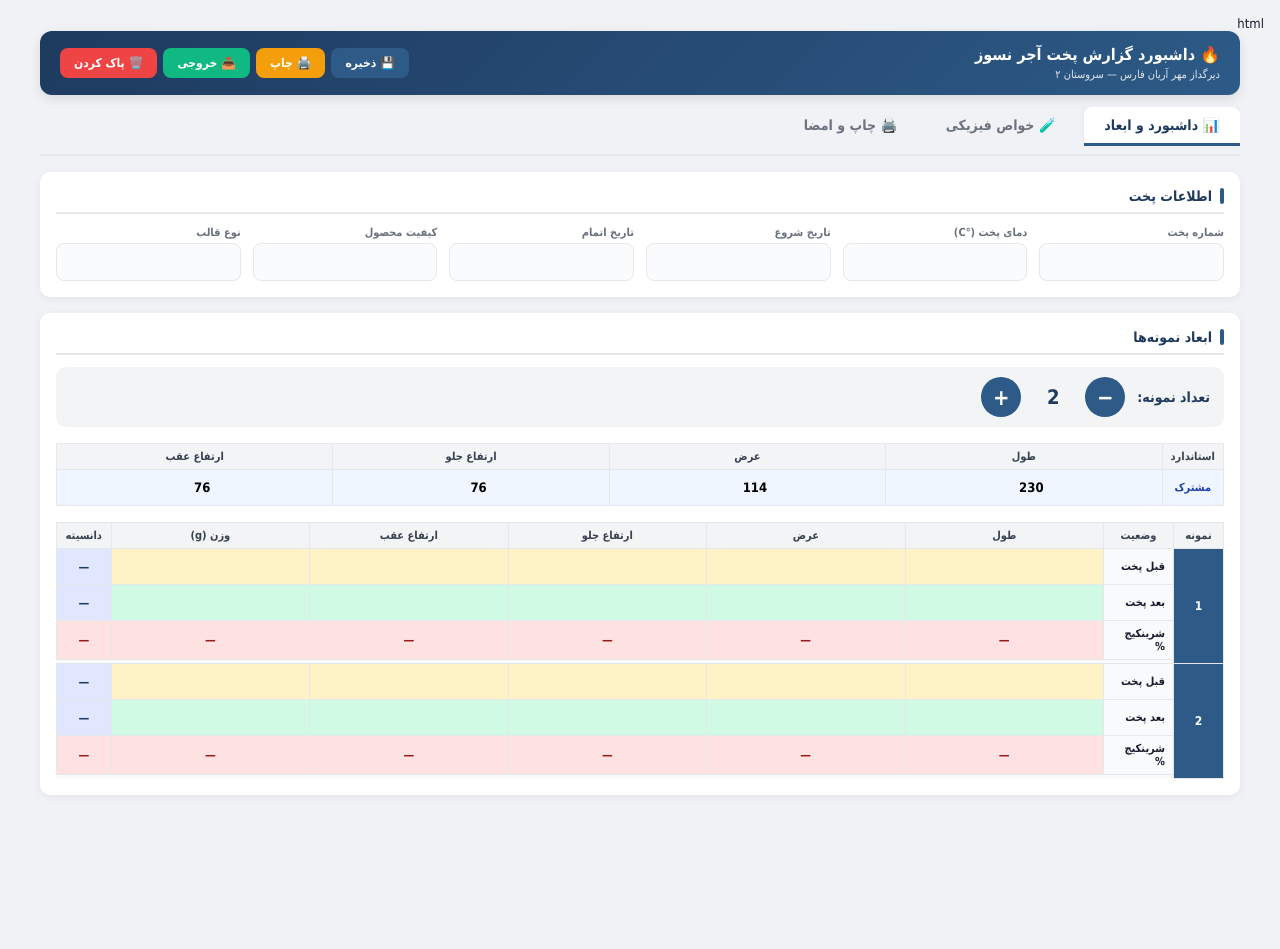
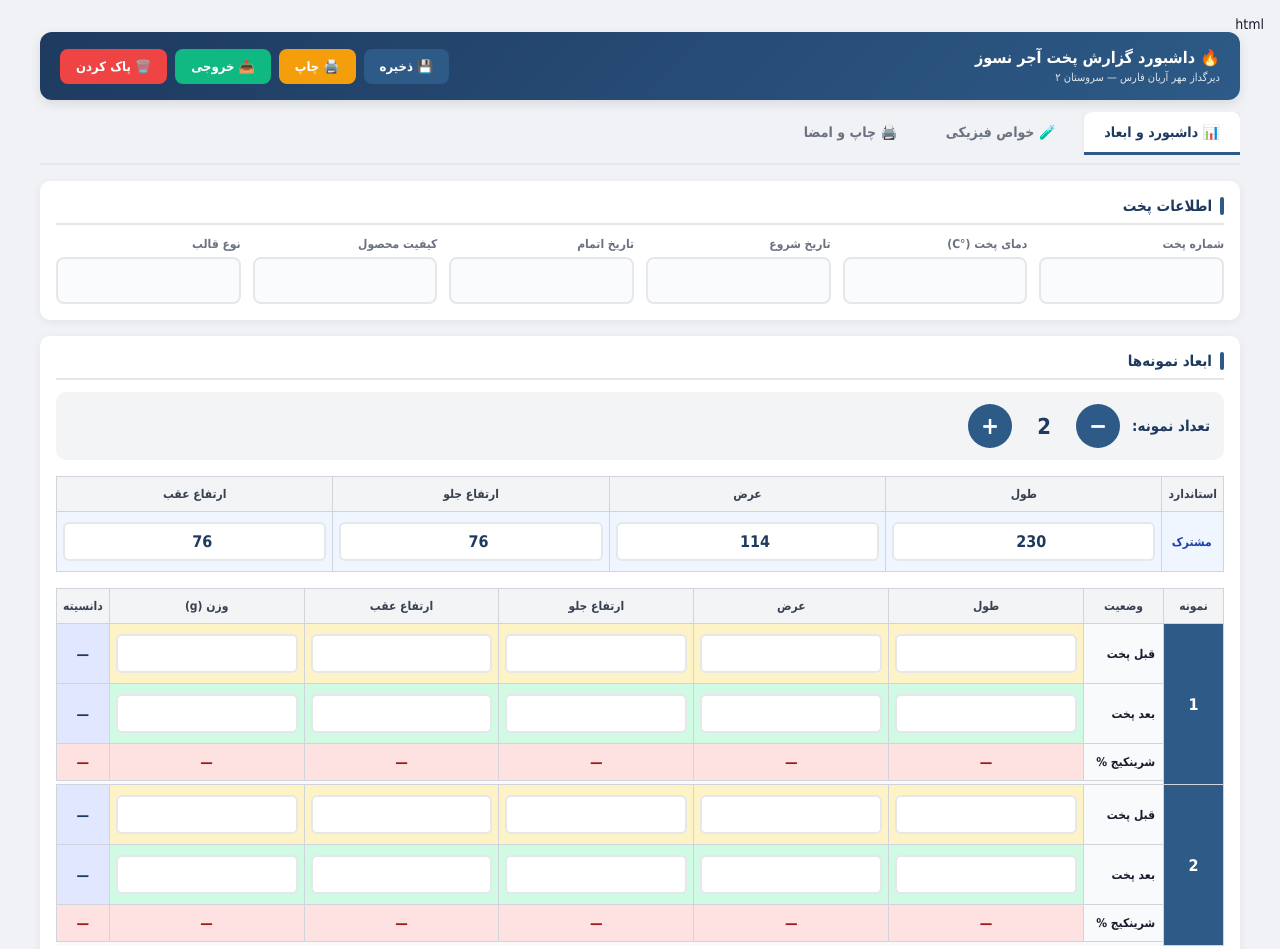
Before and after one commit to aliamini51300-maker/refractory-report, a plain HTML site: page index.html in a window 1280 px wide. Shown: the top 949 px of the page. Before the commit the page ends 827 px from the top, so only its background shows below. Drawn offline with Linux system fonts and the light colour scheme.

Commit message:
Update index.html

```diff
--- a/index.html
+++ b/index.html
@@ -1,3 +1,4 @@
+
 html
 <!DOCTYPE html>
 <html lang="fa" dir="rtl">
@@ -16,16 +17,15 @@ html
     background: #f0f2f5;
     color: #1a1a2e;
     padding: 16px;
-    font-size: 13px;
+    font-size: 14px;
     padding-top: max(16px, env(safe-area-inset-top));
   }
   .container { max-width: 1200px; margin: 0 auto; }
 
-  /* Header & Dashboard Tabs */
   header {
     background: linear-gradient(135deg, #1e3a5f, #2d5a87);
     color: white;
-    padding: 14px 20px;
+    padding: 16px 20px;
     border-radius: 12px;
     display: flex;
     justify-content: space-between;
@@ -37,16 +37,16 @@ html
   }
   header h1 { font-size: 16px; margin-bottom: 4px; }
   header .company { font-size: 11px; opacity: 0.85; }
-  .toolbar { display: flex; gap: 6px; flex-wrap: wrap; }
+  .toolbar { display: flex; gap: 8px; flex-wrap: wrap; }
 
   button {
     font-family: inherit;
-    padding: 8px 14px;
+    padding: 10px 16px;
     border: none;
     border-radius: 8px;
     cursor: pointer;
-    font-size: 12px;
-    font-weight: 600;
+    font-size: 13px;
+    font-weight: 700;
     transition: all 0.2s;
   }
   .btn-primary { background: #2d5a87; color: white; }
@@ -54,7 +54,6 @@ html
   .btn-danger { background: #ef4444; color: white; }
   .btn-success { background: #10b981; color: white; }
 
-  /* Tabs Navigation */
   .tabs {
     display: flex;
     gap: 8px;
@@ -66,7 +65,7 @@ html
   .tab-btn {
     background: transparent;
     color: #6b7280;
-    padding: 10px 20px;
+    padding: 12px 20px;
     border-radius: 8px 8px 0 0;
     font-size: 14px;
     border-bottom: 3px solid transparent;
@@ -82,16 +81,16 @@ html
   .tab-content { display: none; }
   .tab-content.active { display: block; }
 
-  /* Cards & Forms */
   .card {
     background: white;
     border-radius: 10px;
     padding: 16px;
     margin-bottom: 16px;
     box-shadow: 0 2px 8px rgba(0,0,0,0.06);
+    overflow-x: auto; /* برای اسکرول جدول در موبایل */
   }
   .card-title {
-    font-size: 14px;
+    font-size: 15px;
     font-weight: 700;
     color: #1e3a5f;
     margin-bottom: 12px;
@@ -103,52 +102,53 @@ html
   }
   .card-title::before {
     content: '';
-    width: 4px; height: 16px;
+    width: 4px; height: 18px;
     background: #2d5a87;
     border-radius: 2px;
   }
 
   .form-grid {
     display: grid;
-    grid-template-columns: repeat(auto-fit, minmax(150px, 1fr));
+    grid-template-columns: repeat(auto-fit, minmax(180px, 1fr));
     gap: 12px;
   }
   .field label {
     display: block;
-    font-size: 11px;
+    font-size: 12px;
     color: #6b7280;
-    margin-bottom: 4px;
-    font-weight: 600;
+    margin-bottom: 6px;
+    font-weight: 700;
   }
   .field input, .field select {
     width: 100%;
-    padding: 10px;
-    border: 1.5px solid #e5e7eb;
+    padding: 12px;
+    border: 2px solid #e5e7eb;
     border-radius: 8px;
     font-family: inherit;
-    font-size: 14px;
+    font-size: 16px; /* فونت بزرگ‌تر برای خوانایی */
     background: #fafbfc;
+    font-weight: 600;
+    color: #1e3a5f;
   }
   .field input:focus { outline: none; border-color: #2d5a87; background: white; }
 
-  /* Sample Counter */
   .sample-counter {
     display: flex;
     align-items: center;
     gap: 12px;
-    padding: 10px 14px;
+    padding: 12px 14px;
     background: #f3f4f6;
     border-radius: 10px;
     margin-bottom: 16px;
     font-weight: 700;
     color: #1e3a5f;
-    font-size: 14px;
+    font-size: 15px;
     flex-wrap: wrap;
   }
   .sample-counter button {
-    width: 40px; height: 40px;
+    width: 44px; height: 44px;
     border-radius: 50%;
-    font-size: 22px;
+    font-size: 24px;
     padding: 0;
     display: flex;
     align-items: center;
@@ -157,32 +157,34 @@ html
     color: white;
   }
   .sample-counter button:disabled { background: #cbd5e1; cursor: not-allowed; }
-  .sample-counter .count { font-size: 20px; min-width: 40px; text-align: center; }
+  .sample-counter .count { font-size: 22px; min-width: 40px; text-align: center; }
 
-  /* Tables */
+  /* جدول‌های بزرگ‌تر و خواناتر */
   table {
     width: 100%;
     border-collapse: collapse;
-    font-size: 12px;
+    font-size: 14px;
     margin-top: 10px;
+    min-width: 700px; /* حداقل عرض برای اینکه در موبایل اسکرول بخورد */
   }
   th, td {
-    border: 1px solid #e5e7eb;
-    padding: 6px 8px;
+    border: 1px solid #d1d5db;
+    padding: 10px 6px;
     text-align: center;
   }
   th {
     background: #f3f4f6;
     font-weight: 700;
     color: #374151;
-    font-size: 11px;
+    font-size: 12px;
   }
   td.row-label {
     background: #f9fafb;
     font-weight: 700;
     text-align: right;
     padding-right: 8px;
-    font-size: 11px;
+    font-size: 12px;
+    white-space: nowrap;
   }
   td.sample-label {
     background: #2d5a87;
@@ -190,33 +192,38 @@ html
     font-weight: 700;
     width: 50px;
     vertical-align: middle;
+    font-size: 16px;
   }
-  td.standard { background: #eff6ff; color: #1e40af; font-weight: 600; }
+  td.standard { background: #eff6ff; color: #1e40af; font-weight: 700; }
   td.before { background: #fef3c7; }
   td.after { background: #d1fae5; }
   td.shrink { background: #fee2e2; color: #991b1b; font-weight: 700; }
   td.calc-result { background: #e0e7ff; color: #1e3a5f; font-weight: 700; }
+
+  /* کادرهای ورودی داخل جدول */
   table input {
     width: 100%;
-    border: none;
-    background: transparent;
+    border: 2px solid #e5e7eb;
+    background: white;
     text-align: center;
     font-family: inherit;
-    font-size: 13px;
-    padding: 4px;
-    font-weight: 600;
+    font-size: 16px;
+    padding: 8px 4px;
+    font-weight: 700;
+    color: #1e3a5f;
+    border-radius: 6px;
+    min-width: 60px; /* اطمینان از اینکه کادر خیلی کوچک نشود */
   }
   table input:focus {
-    outline: 2px solid #2d5a87;
-    border-radius: 4px;
-    background: white;
+    outline: none;
+    border-color: #2d5a87;
+    box-shadow: 0 0 0 3px rgba(45,90,135,0.2);
   }
 
-  /* Physical Properties */
   .phys-section { margin-top: 16px; padding-top: 16px; border-top: 1.5px dashed #cbd5e1; }
   .phys-section:first-child { border-top: none; padding-top: 0; margin-top: 0; }
   .phys-title {
-    font-size: 12px;
+    font-size: 13px;
     font-weight: 700;
     color: #2d5a87;
     margin-bottom: 8px;
@@ -226,7 +233,6 @@ html
     display: inline-block;
   }
 
-  /* Signatures */
   .signature-section {
     display: grid;
     grid-template-columns: 1fr 1fr;
@@ -234,42 +240,42 @@ html
     margin-top: 16px;
   }
   .signature-box {
-    border: 1.5px dashed #cbd5e1;
+    border: 2px dashed #cbd5e1;
     border-radius: 10px;
     padding: 14px;
     text-align: center;
   }
   .signature-box label {
     display: block;
-    font-size: 11px;
+    font-size: 12px;
     color: #6b7280;
     margin-bottom: 6px;
-    font-weight: 600;
+    font-weight: 700;
   }
   .signature-box input {
     width: 100%;
     border: none;
-    border-bottom: 1.5px solid #2d5a87;
+    border-bottom: 2px solid #2d5a87;
     padding: 8px;
     text-align: center;
     font-family: inherit;
-    font-size: 14px;
+    font-size: 16px;
     background: transparent;
+    font-weight: 600;
   }
   textarea {
     width: 100%;
     padding: 12px;
-    border: 1.5px solid #e5e7eb;
+    border: 2px solid #e5e7eb;
     border-radius: 8px;
     font-family: inherit;
-    font-size: 13px;
+    font-size: 15px;
     min-height: 80px;
     resize: vertical;
     background: #fafbfc;
   }
   textarea:focus { outline: none; border-color: #2d5a87; background: white; }
 
-  /* Print Styles */
   @media print {
     body { background: white; padding: 0; font-size: 8px; }
     .no-print { display: none !important; }
@@ -298,6 +304,7 @@ html
     .sample-counter { display: none !important; }
     .phys-title { font-size: 8px; padding: 2px 4px; }
     .tabs { display: none !important; }
+    table { min-width: 100%; }
     @page { size: A4 landscape; margin: 6mm; }
   }
   @page { size: A4 landscape; margin: 8mm; }
@@ -319,14 +326,12 @@ html
     </div>
   </header>
 
-  <!-- Navigation Tabs -->
   <div class="tabs no-print">
     <button class="tab-btn active" onclick="switchTab('dash')">📊 داشبورد و ابعاد</button>
     <button class="tab-btn" onclick="switchTab('phys')">🧪 خواص فیزیکی</button>
     <button class="tab-btn" onclick="switchTab('print')">🖨️ چاپ و امضا</button>
   </div>
 
-  <!-- TAB 1: DASHBOARD & DIMENSIONS -->
   <div id="tab-dash" class="tab-content active">
     <div class="card">
       <div class="card-title">اطلاعات پخت</div>
@@ -352,7 +357,7 @@ html
       <table style="margin-bottom:16px;">
         <thead>
           <tr>
-            <th style="width:50px;">استاندارد</th>
+            <th style="width:60px;">استاندارد</th>
             <th>طول</th><th>عرض</th><th>ارتفاع جلو</th><th>ارتفاع عقب</th>
           </tr>
         </thead>
@@ -371,7 +376,6 @@ html
     </div>
   </div>
 
-  <!-- TAB 2: PHYSICAL PROPERTIES -->
   <div id="tab-phys" class="tab-content">
     <div class="card">
       <div class="card-title">خواص فیزیکی</div>
@@ -379,7 +383,6 @@ html
     </div>
   </div>
 
-  <!-- TAB 3: PRINT & SIGNATURES -->
   <div id="tab-print" class="tab-content">
     <div class="card">
       <div class="card-title">توضیحات و امضاها</div>
@@ -438,7 +441,7 @@ function renderSamples() {
   collectValues();
   const container = document.getElementById('samplesContainer');
   let html = '<table><thead><tr>' +
-    '<th style="width:50px;">نمونه</th><th style="width:70px;">وضعیت</th>' +
+    '<th style="width:60px;">نمونه</th><th style="width:80px;">وضعیت</th>' +
     '<th>طول</th><th>عرض</th><th>ارتفاع جلو</th><th>ارتفاع عقب</th><th>وزن (g)</th><th>دانسیته</th>' +
     '</tr></thead><tbody>';
 
@@ -555,7 +558,7 @@ function changeSamples(delta) {
   renderPhys();
 }
 
-const STORAGE_KEY = 'refractory_v5';
+const STORAGE_KEY = 'refractory_v6';
 
 function collectAll() {
   const data = { sampleCount };
```
